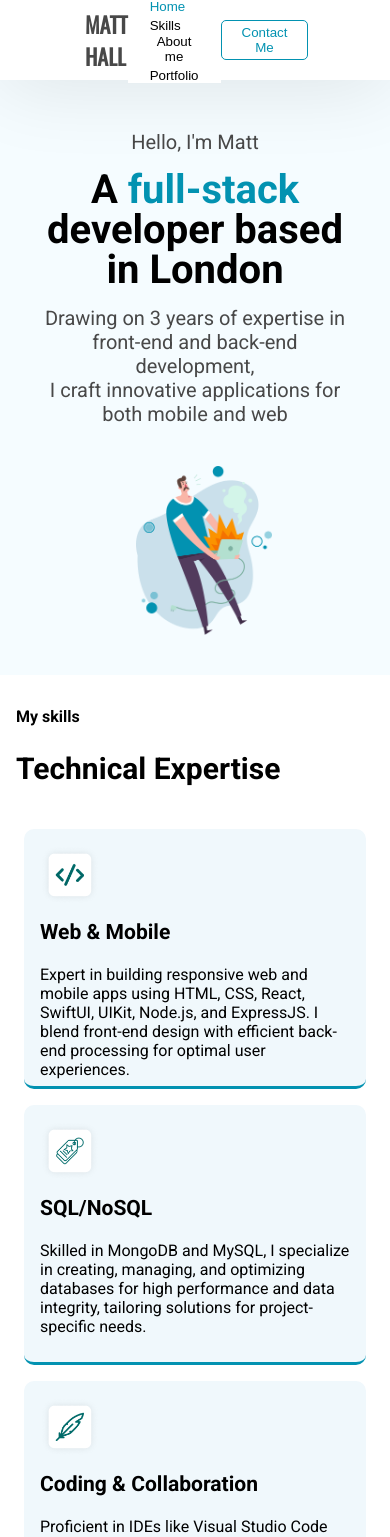
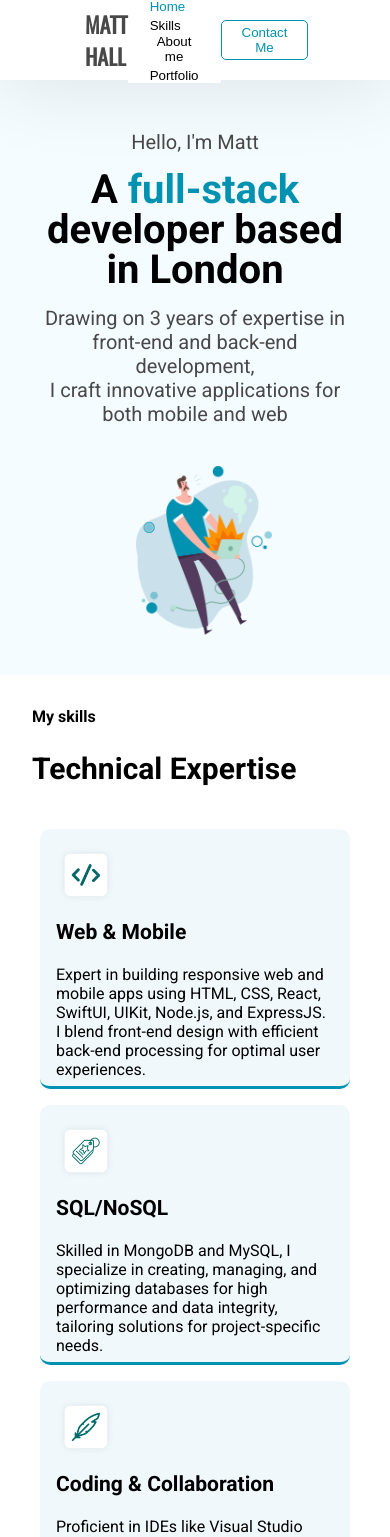
Before and after one commit to mhallrp/TechPortfolio-old, a React (Create React App) app: page / in a window 390 px wide. Shown: the top 1537 px of the page. Built offline with nearby package versions, Linux system fonts and the light colour scheme.

Commit message:
Mobile breakpoints

```diff
--- a/src/pages/landing/styles.module.css
+++ b/src/pages/landing/styles.module.css
@@ -65,10 +65,6 @@ body {
     font-family: 'Roboto', sans-serif;
     font-weight: 700;
     padding: 100px 85px;
-}
-.aboutLargeTitle{
-    font-size: 50px;
-    margin-top: 25px;
 }
 .aboutData{
     flex-wrap: wrap-reverse;
@@ -172,11 +168,14 @@ body {
     }
 }
 
-@media (max-width:500px){
+@media (max-width:600px){
     .skillsSection{
-        padding:32px 16px;
+        padding:32px 32px;
     }
     .largeTitle{
         font-size: 30px;
     }
+    .aboutSection{
+        padding:32px 32px;
+    }
 }
```
